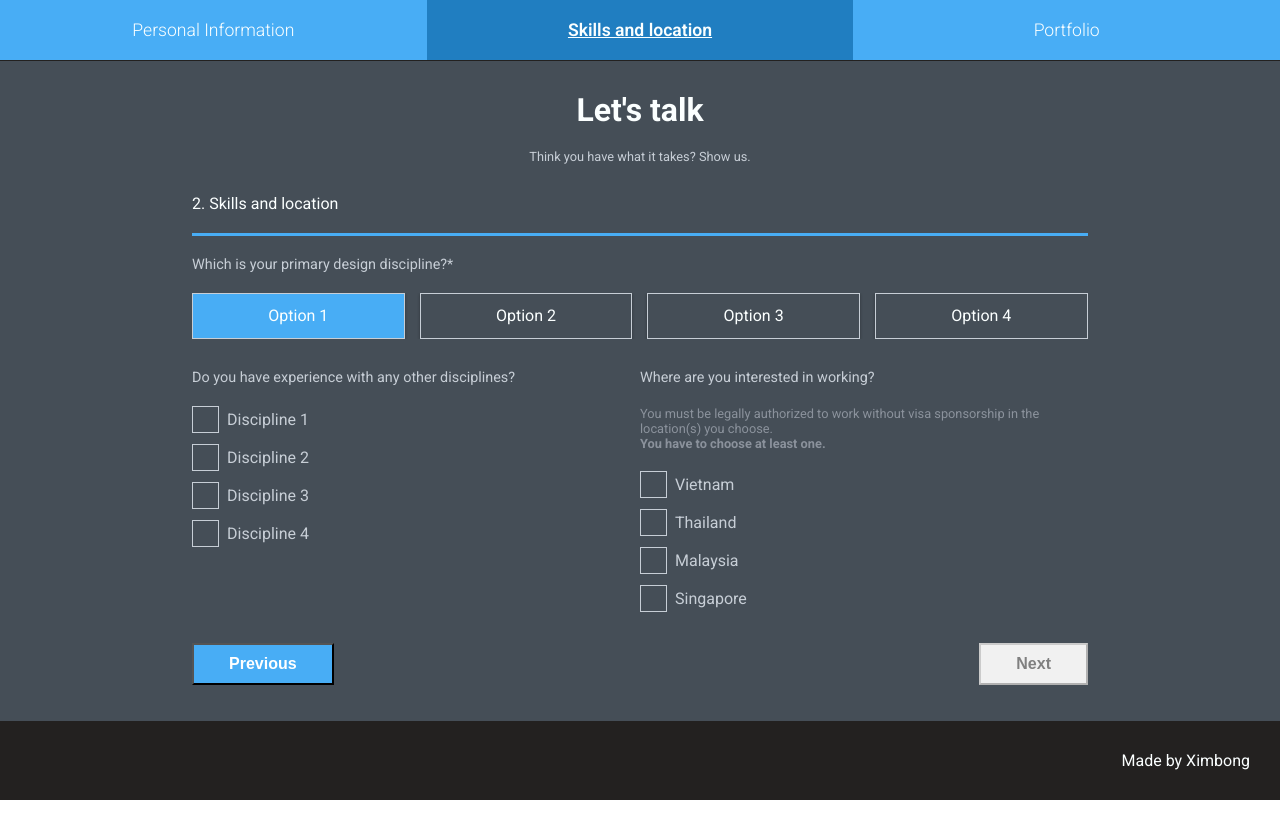
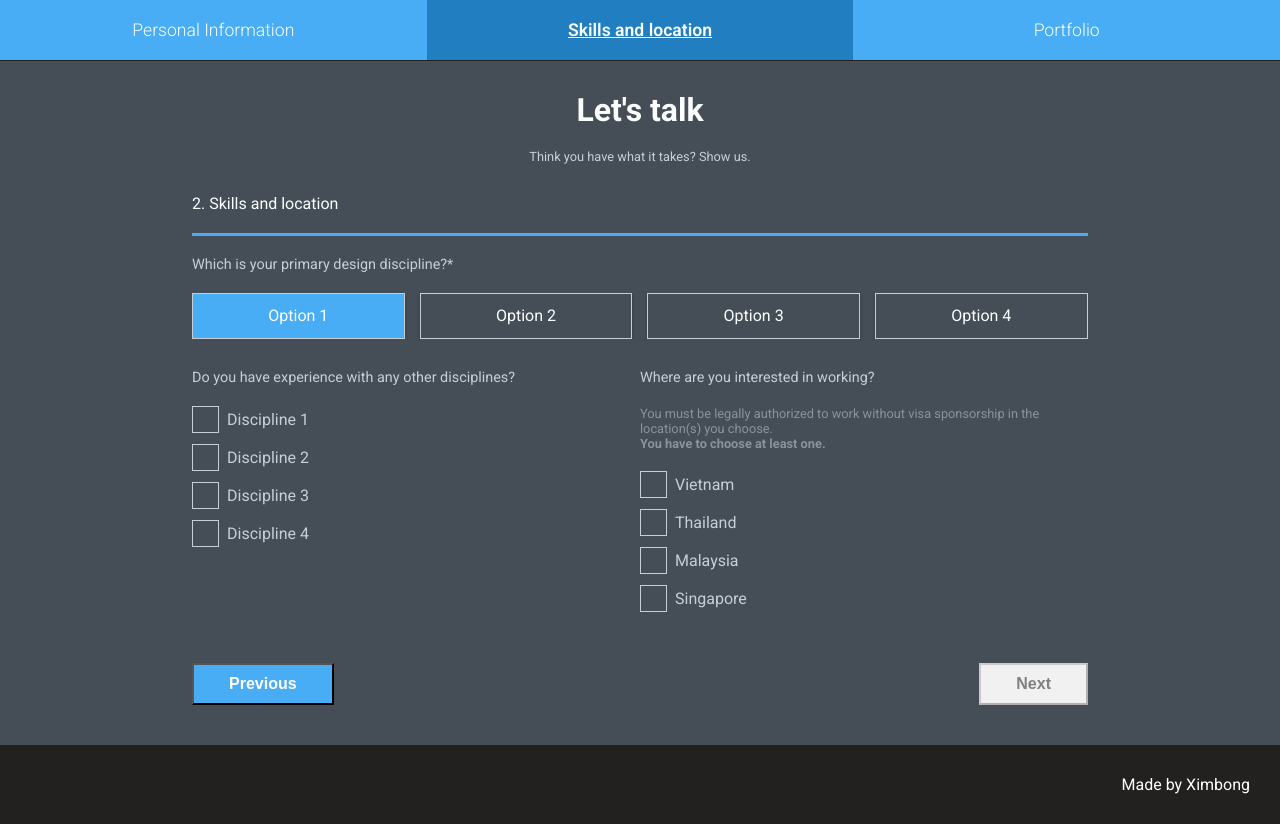
Before and after one commit to ximbong/form-router-validation, a React (Create React App) app: page /form-router-validation/part2 in a window 1280 px wide. Before the commit the page ends 800 px from the top, so only its background shows below. Built offline with nearby package versions, Linux system fonts and the light colour scheme.

Commit message:
Adjust some CSS.

```diff
--- a/src/App.css
+++ b/src/App.css
@@ -13,18 +13,13 @@ a {
 }
 
 .wrapper {
-  width: 100vw;
-  height: 100vh;
+  min-height: 100vh;
   background: #454e57;
   color: #fbffff;
   display: flex;
   flex-direction: column;
   justify-content: space-between;
   font-family: "Roboto", sans-serif;
-}
-
-.content {
-  background: #454e57;
 }
 
 form {
@@ -55,7 +50,7 @@ form input {
   font-size: 100%;
   font-weight: 600;
   cursor: pointer;
-  margin: 20px 0;
+  margin: 40px 0;
 }
 
 .submitButton:disabled {
```
